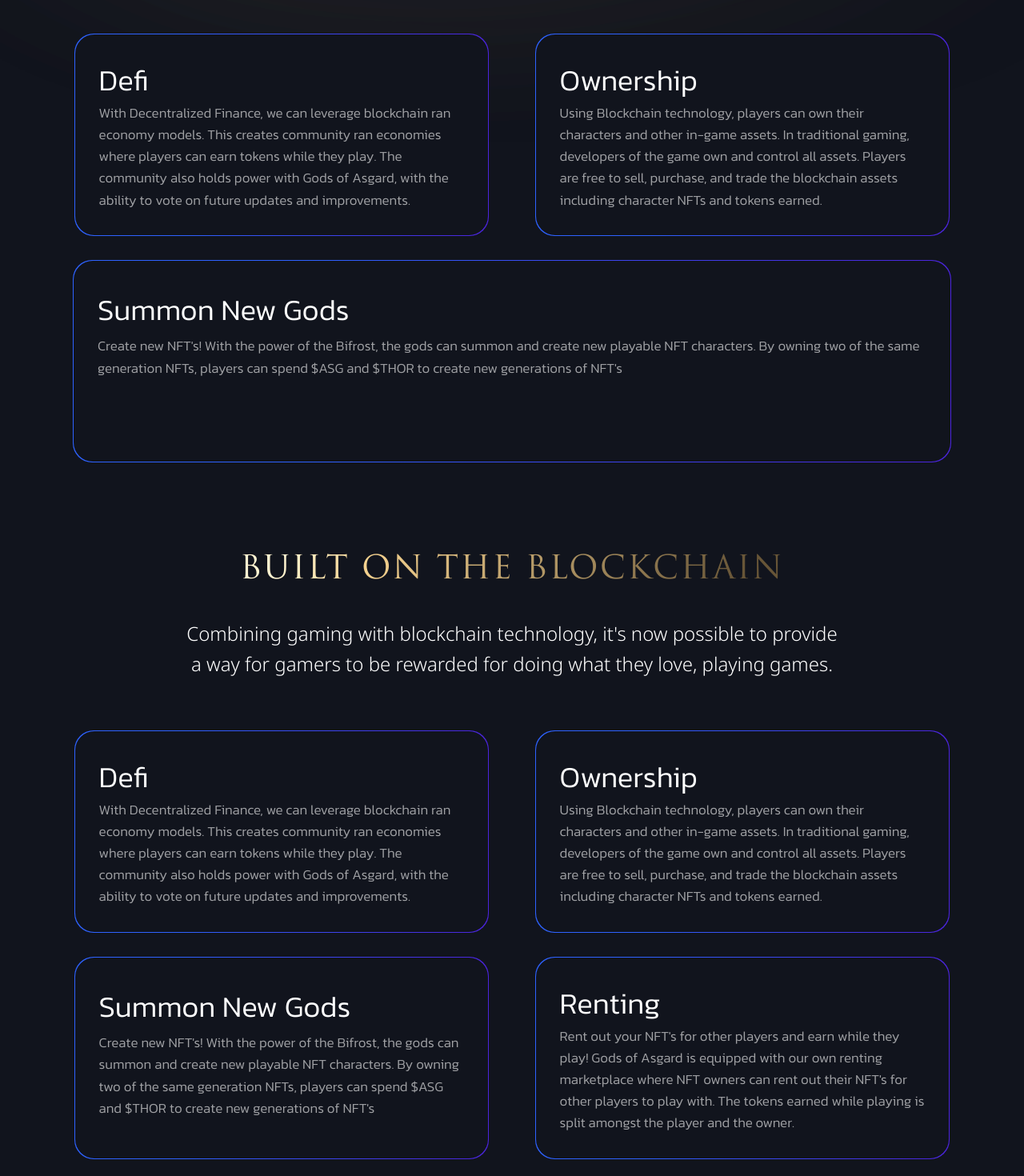
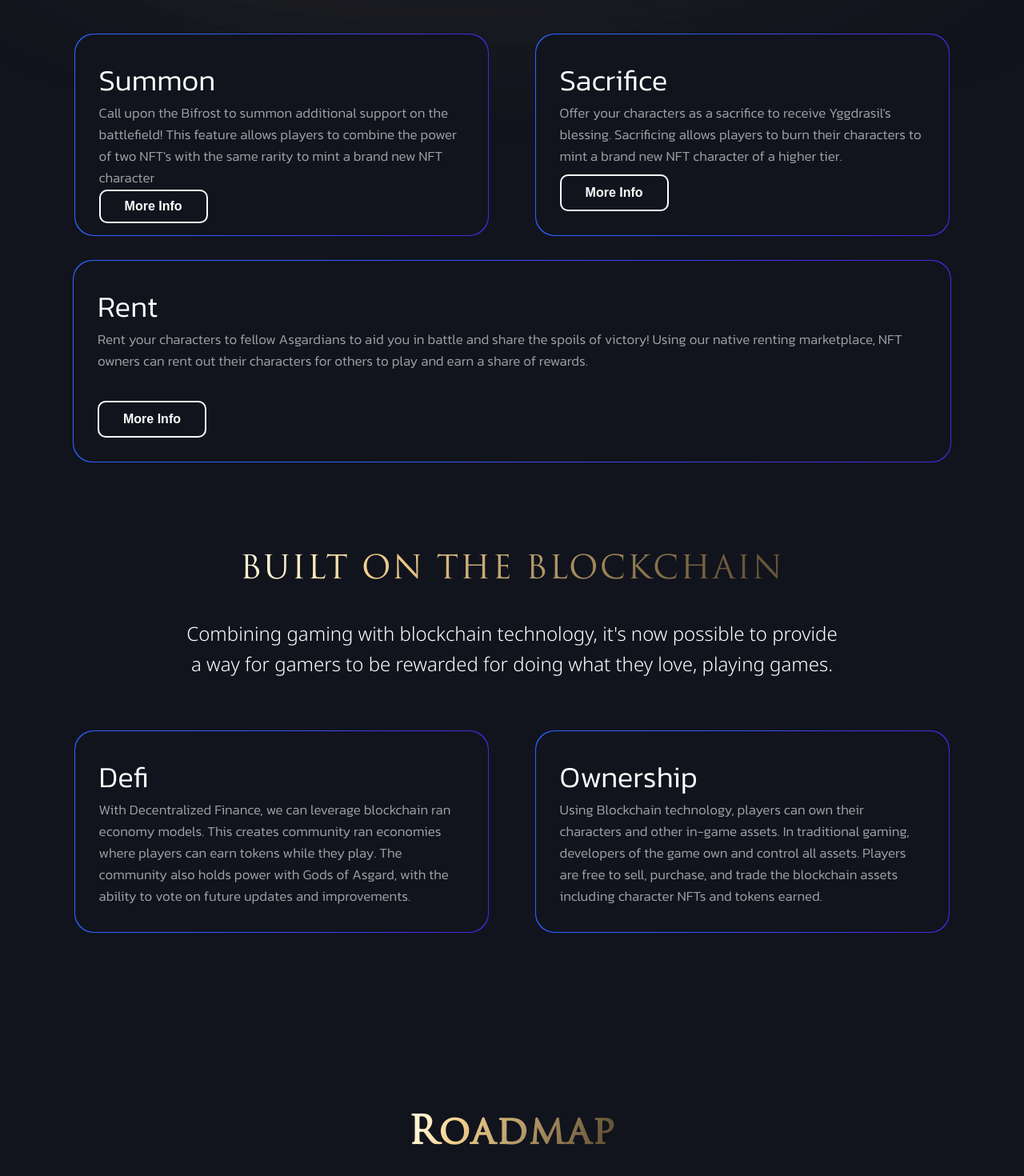
Before and after one commit to sikander-afzaal/thor_remake, a React (Create React App) app: page / in a window 1280 px wide. Shown: the part 3520-4990 px from the top of the page at 80% size. Built offline with nearby package versions, Linux system fonts and the light colour scheme.

Commit message:
first commit

```diff
--- a/src/layout/Header/Header.css
+++ b/src/layout/Header/Header.css
@@ -11,7 +11,7 @@
 }
 .black-nav {
   backdrop-filter: blur(10px);
-  background-color: #2e62ff;
+  background-color: #2e62ff90;
 }
 .black-nav .nav_ul a,
 .black-nav svg {
--- a/src/pages/Home/Boxes.jsx
+++ /dev/null
@@ -1,68 +0,0 @@
-import React from "react";
-import Fade from "react-reveal/Fade";
-function Built() {
-  return (
-    <div className="built cont">
-      <div className="inner-built">
-        <Fade cascade top>
-          <div>
-            <h1>Built on the Blockchain</h1>
-          </div>
-        </Fade>
-        <Fade top delay={400}>
-          <p>
-            Combining gaming with blockchain technology, it's now possible to
-            provide a way for gamers to be rewarded for doing what they love,
-            playing games.
-          </p>
-        </Fade>
-
-        <div className="built-box-div boxes-div">
-          <Fade left>
-            <div className="built-box">
-              <div>
-                <h2>Defi</h2>
-                <p>
-                  With Decentralized Finance, we can leverage blockchain ran
-                  economy models. This creates community ran economies where
-                  players can earn tokens while they play. The community also
-                  holds power with Gods of Asgard, with the ability to vote on
-                  future updates and improvements.
-                </p>
-              </div>
-            </div>
-          </Fade>
-          <Fade right>
-            <div className="built-box">
-              <div>
-                <h2>Ownership</h2>
-                <p>
-                  Using Blockchain technology, players can own their characters
-                  and other in-game assets. In traditional gaming, developers of
-                  the game own and control all assets. Players are free to sell,
-                  purchase, and trade the blockchain assets including character
-                  NFTs and tokens earned.
-                </p>
-              </div>
-            </div>
-          </Fade>
-          <Fade bottom>
-            <div className="built-box last-box">
-              <div>
-                <h2>Summon New Gods</h2>
-                <p>
-                  Create new NFT's! With the power of the Bifrost, the gods can
-                  summon and create new playable NFT characters. By owning two
-                  of the same generation NFTs, players can spend $ASG and $THOR
-                  to create new generations of NFT's
-                </p>
-              </div>
-            </div>
-          </Fade>
-        </div>
-      </div>
-    </div>
-  );
-}
-
-export default Built;
--- a/src/pages/Home/Built.jsx
+++ b/src/pages/Home/Built.jsx
@@ -46,33 +46,6 @@
               </div>
             </div>
           </Fade>
-          <Fade left>
-            <div className="built-box">
-              <div>
-                <h2>Summon New Gods</h2>
-                <p>
-                  Create new NFT's! With the power of the Bifrost, the gods can
-                  summon and create new playable NFT characters. By owning two
-                  of the same generation NFTs, players can spend $ASG and $THOR
-                  to create new generations of NFT's
-                </p>
-              </div>
-            </div>
-          </Fade>
-          <Fade right>
-            <div className="built-box">
-              <div>
-                <h2>Renting</h2>
-                <p>
-                  Rent out your NFT's for other players and earn while they
-                  play! Gods of Asgard is equipped with our own renting
-                  marketplace where NFT owners can rent out their NFT's for
-                  other players to play with. The tokens earned while playing is
-                  split amongst the player and the owner.
-                </p>
-              </div>
-            </div>
-          </Fade>
         </div>
       </div>
     </div>
--- /dev/null
+++ b/src/pages/Home/Features.jsx
@@ -0,0 +1,67 @@
+import React from "react";
+import Fade from "react-reveal/Fade";
+function Built() {
+  return (
+    <div className="built cont">
+      <div className="inner-built">
+        <Fade cascade top>
+          <div>
+            <h1>Features</h1>
+          </div>
+        </Fade>
+        <Fade top delay={400}>
+          <p>
+            Gods of Asgard features to improve and maximize your strength in the
+            battle for the nine realms.
+          </p>
+        </Fade>
+
+        <div className="feat-div">
+          <Fade left>
+            <div className="feat-box">
+              <div>
+                <h2>Summon</h2>
+                <p>
+                  Call upon the Bifrost to summon additional support on the
+                  battlefield! This feature allows players to combine the power
+                  of two NFT's with the same rarity to mint a brand new NFT
+                  character
+                </p>
+                <button className="more-info">More Info</button>
+              </div>
+            </div>
+          </Fade>
+          <Fade right>
+            <div className="feat-box">
+              <div>
+                <h2>Sacrifice</h2>
+                <p>
+                  Offer your characters as a sacrifice to receive Yggdrasil's
+                  blessing. Sacrificing allows players to burn their characters
+                  to mint a brand new NFT character of a higher tier.
+                </p>
+                <button className="more-info">More Info</button>
+              </div>
+            </div>
+          </Fade>
+          <Fade bottom>
+            <div className="feat-box last-box">
+              <div>
+                <h2>Rent</h2>
+                <p>
+                  Rent your characters to fellow Asgardians to aid you in battle
+                  and share the spoils of victory! Using our native renting
+                  marketplace, NFT owners can rent out their characters for
+                  others to play and earn a share of rewards.
+                </p>
+                <button className="more-info">More Info</button>
+              </div>
+            </div>
+          </Fade>
+        </div>
+      </div>
+    </div>
+  );
+}
+
+export default Built;
--- a/src/pages/Home/Roadmap.jsx
+++ b/src/pages/Home/Roadmap.jsx
@@ -74,7 +74,7 @@
                       <h1>Phase 3</h1>
 
                       <div className="right-box">
-                        <p>Future</p>
+                        <p>New features</p>
                         <p>VR update</p>
                         <p>and more...</p>
                       </div>
--- a/src/pages/Home/index.jsx
+++ b/src/pages/Home/index.jsx
@@ -8,7 +8,7 @@
 import Faq from "./Faq";
 import Team from "./Team";
 import Built from "./Built";
-import Boxes from "./Boxes";
+import Features from "./Features";
 const Home = () => {
   return (
     <>
@@ -16,7 +16,7 @@
       <About />
       <Siege />
       <Character />
-      <Boxes />
+      <Features />
       <Built />
       <Roadmap />
       <Team />
--- a/src/pages/Home/style.css
+++ b/src/pages/Home/style.css
@@ -531,14 +531,23 @@
 .built-box-div {
   display: grid;
   grid-template-columns: 1fr 1fr;
+  grid-template-rows: 1fr;
+  width: 100%;
+  gap: 3rem;
+  margin-top: 3rem;
+  padding-inline: 5px;
+}
+.feat-div {
+  display: grid;
+  grid-template-columns: 1fr 1fr;
   grid-template-rows: 1fr 1fr;
   width: 100%;
   gap: 3rem;
   margin-top: 3rem;
   padding-inline: 5px;
 }
-
-.built-box {
+.built-box,
+.feat-box {
   text-align: left;
   background: transparent;
   border-radius: 24px;
@@ -548,6 +557,7 @@
   position: relative;
   background: linear-gradient(90deg, #2e62ff 26.2%, #4b24dc 100%);
 }
+
 .built-box div {
   height: 100%;
   background-color: #11141d;
@@ -559,7 +569,19 @@
   grid-template-rows: 0.5fr 1fr;
   height: 100%;
 }
-.built-box::after {
+.feat-box div {
+  height: 100%;
+  background-color: #11141d;
+  border-radius: 24px;
+  width: 100%;
+  display: grid;
+  padding: 30px;
+  grid-template-columns: 1fr;
+  grid-template-rows: 0.5fr 1fr 0.5fr;
+  height: 100%;
+}
+.built-box::after,
+.feat-box::after {
   content: "";
   position: absolute;
   top: -1px;
@@ -570,7 +592,8 @@
   z-index: -1;
   border-radius: 24px;
 }
-.built-box h2 {
+.built-box h2,
+.feat-box h2 {
   font-size: 2.3rem;
   color: white;
   grid-column: 1/2;
@@ -583,7 +606,8 @@
   font-weight: 400;
   text-transform: capitalize;
 }
-.built-box p {
+.built-box p,
+.feat-box p {
   grid-column: 1/2;
   grid-row: 2/3;
   width: 100% !important;
@@ -602,11 +626,30 @@
   justify-self: center;
   align-self: center;
 }
+.more-info {
+  padding: 10px 30px;
+  border: 2px solid white;
+  color: white;
+  text-align: center;
+  border-radius: 10px;
+  width: max-content;
+  background-color: transparent;
+  transition: all 0.3s ease-in-out;
+  font-weight: bold;
+  font-size: 1rem;
+}
+.more-info:hover {
+  cursor: pointer;
+  background-color: white;
+  color: black;
+}
 @media screen and (max-width: 1526px) {
-  .built-box-div {
+  .built-box-div,
+  .feat-div {
     gap: 2rem;
   }
-  .built-box {
+  .built-box,
+  .feat-box {
     justify-self: center;
     align-self: center;
     width: 95%;
@@ -618,10 +661,10 @@
 @media screen and (max-width: 1204px) {
   .built-box-div {
     grid-template-columns: 1fr;
-    grid-template-rows: repeat(4, 1fr);
+    grid-template-rows: repeat(2, 1fr);
     padding-inline: 0rem;
   }
-  .boxes-div {
+  .feat-div {
     grid-template-columns: 1fr;
     grid-template-rows: none;
     grid-auto-rows: auto;
@@ -639,13 +682,25 @@
     width: 95%;
     font-size: 1.2rem;
   }
+  .feat-box {
+    height: 300px;
+  }
 }
 @media screen and (max-width: 756px) {
   .built-box {
     height: 280px;
   }
+  .feat-box {
+    height: 320px;
+  }
 }
-@media screen and (max-width: 522px) {
+@media screen and (max-width: 672px) {
+  .feat-box {
+    height: 350px;
+    gap: 1rem;
+  }
+}
+@media screen and (max-width: 526px) {
   .built-box {
     height: 360px;
     text-align: center;
@@ -655,13 +710,35 @@
     grid-template-rows: auto 1fr;
   }
   .built-box h2,
-  .built-box p {
+  .built-box p,
+  .feat-box p,
+  .feat-box h2 {
     align-self: center;
     text-align: center;
     justify-self: center;
   }
+  .feat-box button {
+    height: max-content;
+    padding: 15px 30px;
+    justify-self: center;
+    align-self: center;
+  }
+  .feat-box {
+    height: 360px;
+  }
+  .feat-box div {
+    padding: 20px;
+  }
+  .feat-box div {
+    grid-template-rows: auto 1fr auto;
+  }
 }
-
+@media screen and (max-width: 420px) {
+  .feat-box {
+    height: 380px;
+    gap: 0rem;
+  }
+}
 /* roadmap---------------------------- */
 .roadmap-wrapper {
   min-height: 100vh;
```
